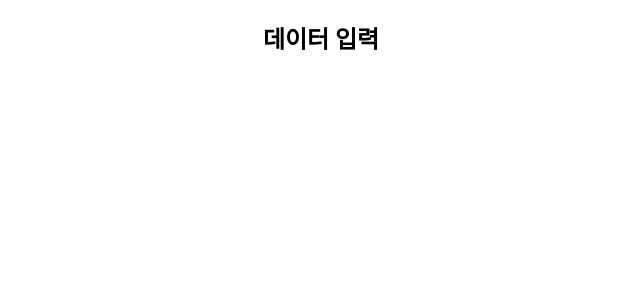
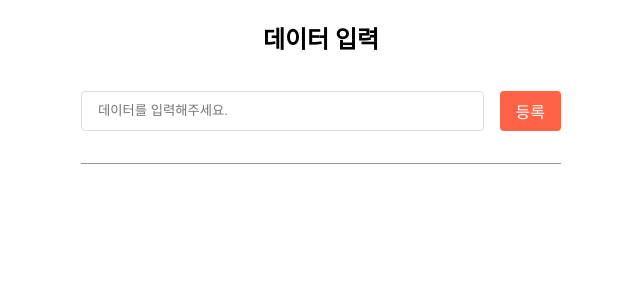
Before and after one commit to Da-Yeon-Kim/react-study, a React (Create React App) app in the folder react-study/: page /insert_data in a window 1280 px wide. Shown: the top 300 px of the page, without its empty margins (319-959 px from the left). Built offline with nearby package versions, Linux system fonts and the light colour scheme.

Commit message:
feat: Q2 UI 구축 (미완성)

```diff
--- /dev/null
+++ b/react-study/src/components/InsertData/DataInput.jsx
@@ -0,0 +1,43 @@
+import styled from "styled-components";
+
+export const DataInput = () => {
+    return (
+        <Wrapper>
+            <CustomInput placeholder="데이터를 입력해주세요." />
+            <InsertBtn>등록</InsertBtn>
+        </Wrapper>
+    );
+}
+
+const Wrapper = styled.div`
+    display: flex;
+    width: 100%;
+    gap: 8px;
+    max-width: 30rem;
+    padding-bottom: 2rem;
+    margin: 1rem;
+    margin-bottom: 0;
+    border-bottom: 1px solid #969696;
+`
+
+const CustomInput = styled.input`
+    box-sizing: border-box;
+    width: 100%;
+    padding: 0.6rem 1rem;
+    border: 1px solid #dddddd;
+    border-radius: 4px;
+    outline: 0px;
+`
+
+const InsertBtn = styled.button`
+    padding: 0.5rem 1rem;
+    margin-left: 0.5rem;
+    text-align: center;
+    white-space: nowrap;
+    color: white;
+    background-color: tomato;
+    font-size: 16px;
+    border: none;
+    border-radius: 4px;
+    cursor: pointer;
+`
--- a/react-study/src/components/Login/LoginInput.jsx
+++ b/react-study/src/components/Login/LoginInput.jsx
@@ -6,8 +6,8 @@ export const LoginInput = () => {
 
     return (
         <>
-            <CustomInput type="email" placeholder="이메일" onChange={(e) => setEmail(e.target.value)}></CustomInput>
-            <CustomInput type="password" placeholder="비밀번호" onChange={(e) => setPassword(e.target.value)}></CustomInput>
+            <CustomInput type="email" placeholder="이메일" onChange={(e) => setEmail(e.target.value)} />
+            <CustomInput type="password" placeholder="비밀번호" onChange={(e) => setPassword(e.target.value)} />
         </>
     );
 }
--- a/react-study/src/page/Q2/Insert_data.jsx
+++ b/react-study/src/page/Q2/Insert_data.jsx
@@ -1,9 +1,11 @@
 import styled from "styled-components";
+import { DataInput } from "../../components/InsertData/DataInput";
 
 const Insert_data = () => {
     return (
         <Container>
             <Title>데이터 입력</Title>
+            <DataInput />
         </Container>
     );
 }
```
